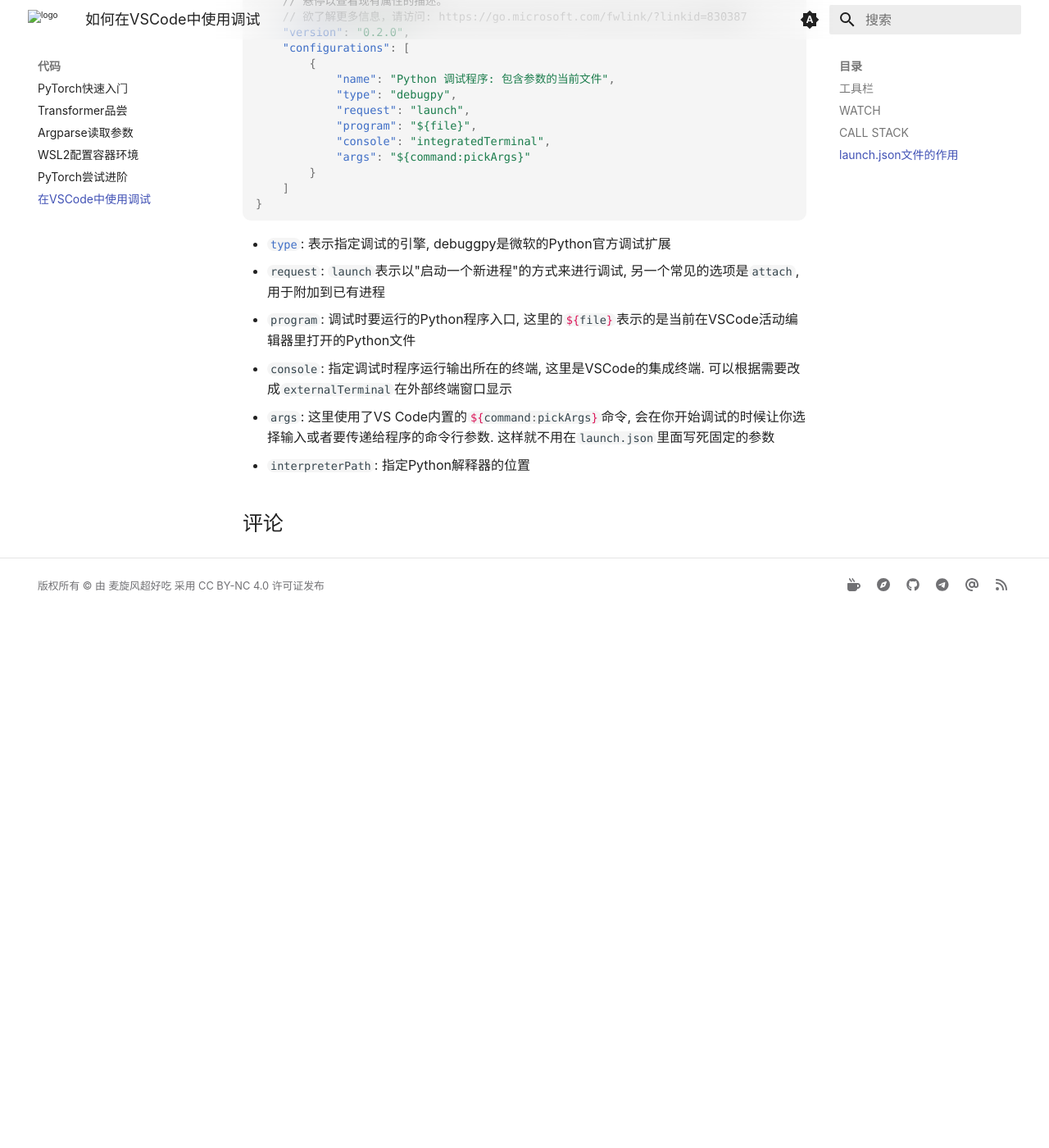
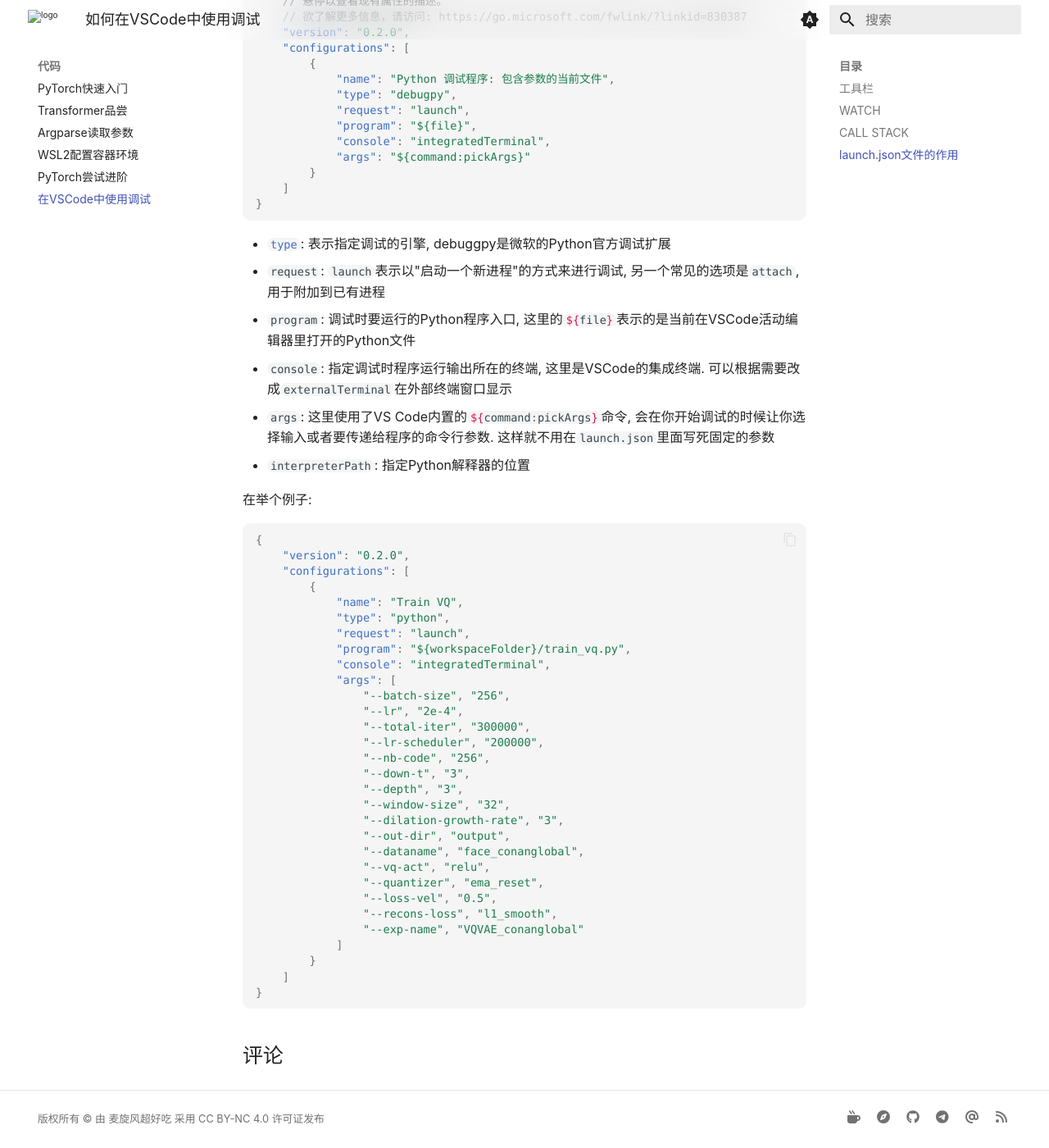
Before and after one commit to ricolxwz/note, an MkDocs documentation site: the page built from docs/code/vscode-debugger.md, in a window 1280 px wide and 1400 px high, scrolled down 1131 px. Shown: the whole window at 82% size. Built offline with MkDocs 1.6.1 and Material for MkDocs 9.7.7, drawn with Linux system fonts in a browser that asks for light colours; some web fonts are replaced; comment, search, counter and statistics services are not loaded; before the commit the page ends 1882 px from its top, so only the background shows below that.

Commit message:
docs: update vscode-debugger.md

````diff
--- a/docs/code/vscode-debugger.md
+++ b/docs/code/vscode-debugger.md
@@ -51,3 +51,38 @@ comments: true
 * `console`: 指定调试时程序运行输出所在的终端, 这里是VSCode的集成终端. 可以根据需要改成`externalTerminal`在外部终端窗口显示
 * `args`: 这里使用了VS Code内置的`${command:pickArgs}`命令, 会在你开始调试的时候让你选择输入或者要传递给程序的命令行参数. 这样就不用在`launch.json`里面写死固定的参数
 * `interpreterPath`: 指定Python解释器的位置
+
+在举个例子:
+
+```json
+{
+    "version": "0.2.0",
+    "configurations": [
+        {
+            "name": "Train VQ",
+            "type": "python",
+            "request": "launch",
+            "program": "${workspaceFolder}/train_vq.py",
+            "console": "integratedTerminal",
+            "args": [
+                "--batch-size", "256",
+                "--lr", "2e-4",
+                "--total-iter", "300000",
+                "--lr-scheduler", "200000",
+                "--nb-code", "256",
+                "--down-t", "3",
+                "--depth", "3",
+                "--window-size", "32",
+                "--dilation-growth-rate", "3",
+                "--out-dir", "output",
+                "--dataname", "face_conanglobal",
+                "--vq-act", "relu",
+                "--quantizer", "ema_reset",
+                "--loss-vel", "0.5",
+                "--recons-loss", "l1_smooth",
+                "--exp-name", "VQVAE_conanglobal"
+            ]
+        }
+    ]
+}
+```
````
